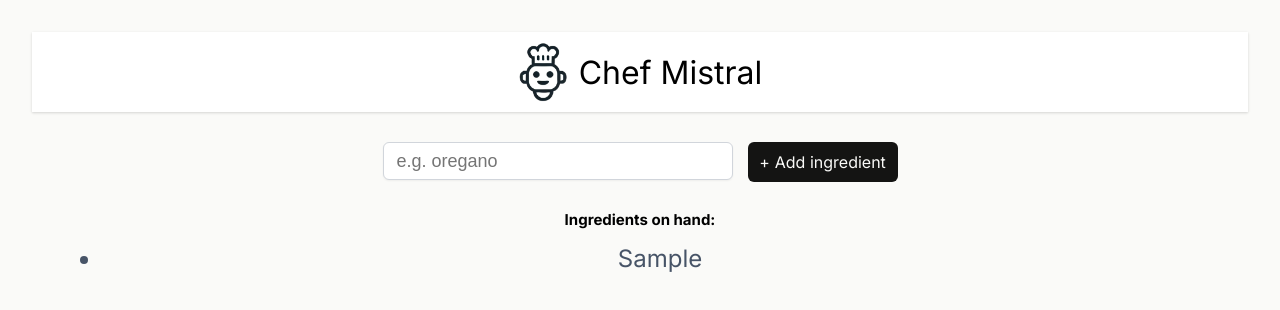
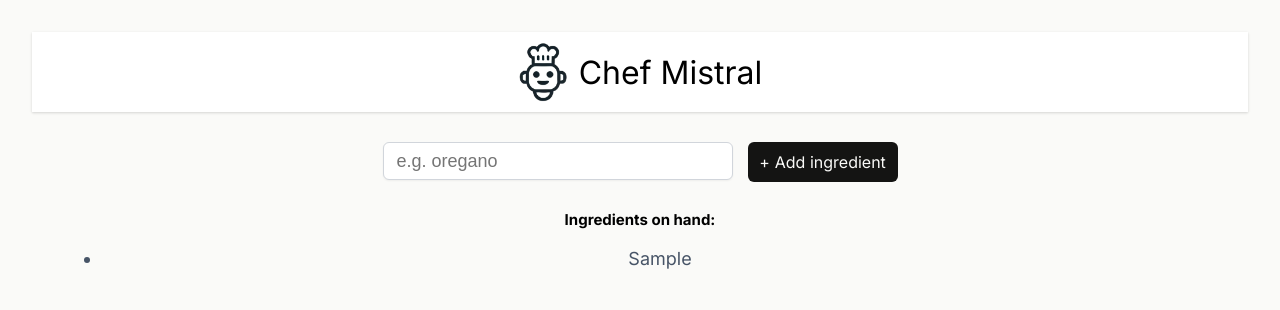
Before and after one commit to Nasrullah-7779r/chef-mistral, a React (Vite) app: page / in a window 1280 px wide. Both pictures are taken after typing "Sample" into the empty fields and a click on the button "Add ingredient". Shown: the top 310 px of the page. Built offline with nearby package versions, Linux system fonts and the light colour scheme; no server answers; what @huggingface/inference would draw is missing.

Commit message:
restore the prompt change

```diff
--- a/src/ai.tsx
+++ b/src/ai.tsx
@@ -1,14 +1,13 @@
 import { HfInference } from "@huggingface/inference"
 
 const SYSTEM_PROMPT = `
-You are an assistant that receives a list of ingredients that a user has and suggests a recipe they could make with some or all of those ingredients. You don't need to use every ingredient they mention in your recipe. The recipe can include additional ingredients they didn't mention, but try not to include too many extra ingredients. Format your response in markdown to make it easier to render to a web page. Moreover if the recipe is other than Pakistani recipe, mention the recipe origin country as well
+You are an assistant that receives a list of ingredients that a user has and suggests a recipe they could make with some or all of those ingredients. You don't need to use every ingredient they mention in your recipe. The recipe can include additional ingredients they didn't mention, but try not to include too many extra ingredients. Format your response in markdown to make it easier to render to a web page.
 `
 
 const hf = new HfInference(import.meta.env.VITE_HF_TOKEN)
 
 export async function getRecipeFromMistral(ingredientsArr: any) {
   const ingredientsString = ingredientsArr.join(", ")
-  console.log("ingredientsString", ingredientsString)
   try {
     const response = await hf.chatCompletion({
       model: "mistralai/Mixtral-8x7B-Instruct-v0.1",
@@ -21,7 +20,7 @@ export async function getRecipeFromMistral(ingredientsArr: any) {
       ],
       max_tokens: 1024,
     })
-    console.log("ingredientsString", ingredientsString)
+
     return response.choices[0].message.content
   } catch (err: any) {
     console.error(err.message)
--- a/src/index.css
+++ b/src/index.css
@@ -69,7 +69,7 @@ main {
 ul.ingredients-list>li {
   color: #475467;
   line-height: 28px;
-  font-size: x-large;
+  font-size: large;
 }
 
 .on-hand{
```
